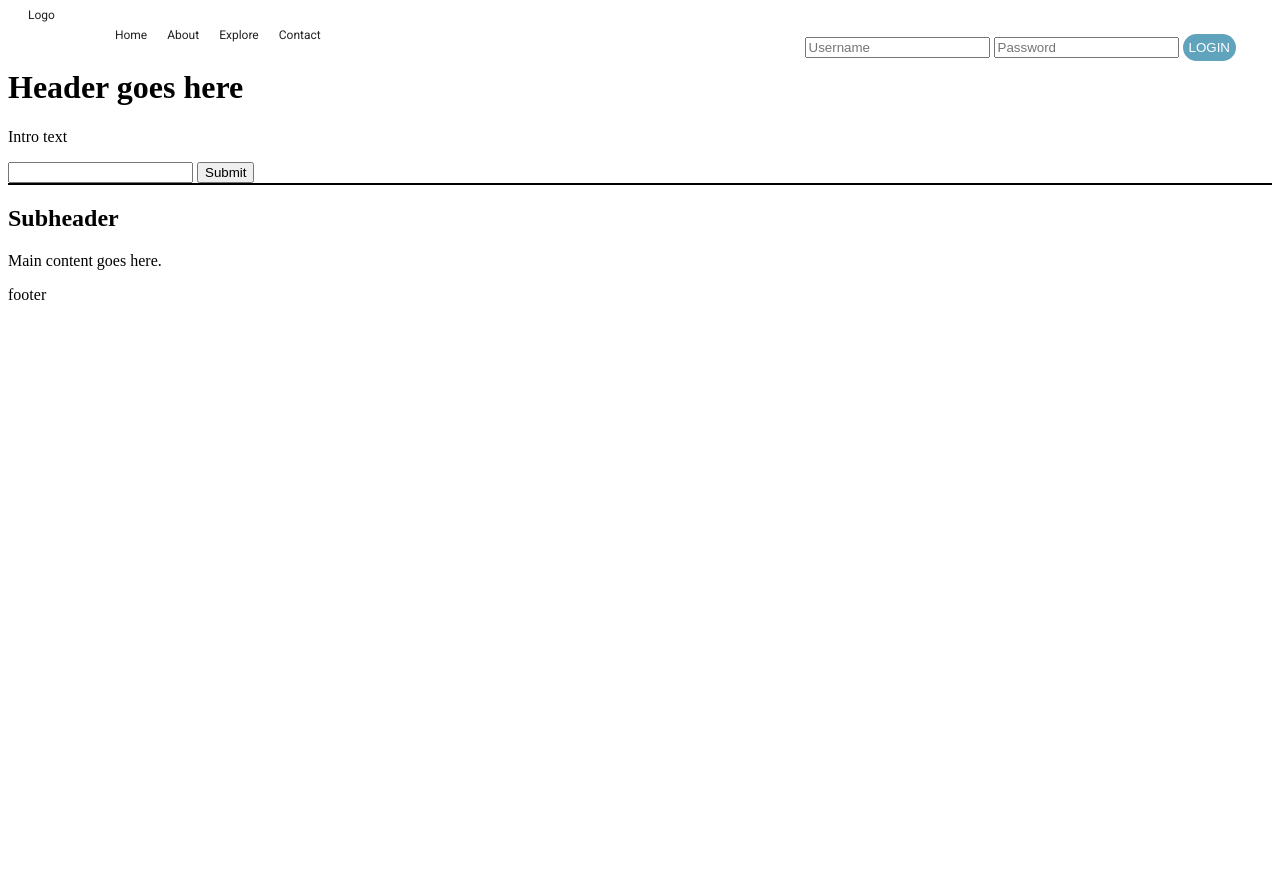
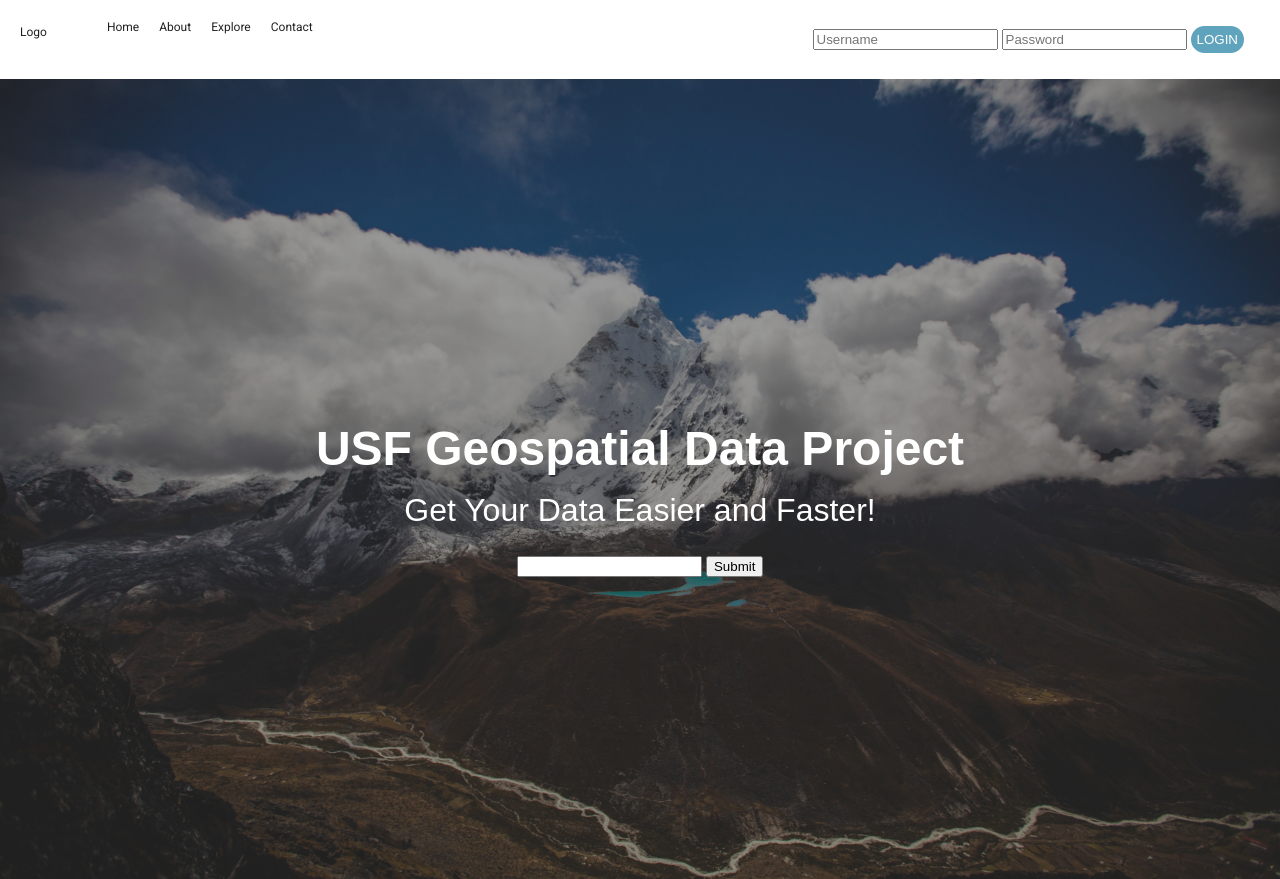
Before and after one commit to ebonnecab/USF-front-end, a plain HTML site: page client/app/index.html in a window 1280 px wide. Shown: the top 879 px of the page. Before the commit the page ends 800 px from the top, so only its background shows below. Drawn offline with Linux system fonts and the light colour scheme.

Commit message:
added hero image

```diff
--- a/client/app/index.html
+++ b/client/app/index.html
@@ -7,11 +7,11 @@
             <meta name="description" content="">
             <meta name="viewport" content="width=device-width, initial-scale=1">
             <link rel="stylesheet" href="./styles/main.css">
-            <link rel="stylesheet" href="./styles/navbar.css">
+            <link rel="stylesheet" href="./styles/landing.css">
             <link href="https://fonts.googleapis.com/css?family=Roboto&display=swap" rel="stylesheet">
+            <link href="https://fonts.googleapis.com/css?family=Montserrat&display=swap" rel="stylesheet">
         </head>
         <body>
-            <div class="container">
             <nav>
                 <a id="logo" href="#">Logo</a>
                 <a href="#">Home</a>
@@ -25,16 +25,16 @@
                         <button class="round" type="submit">Login</button>
                     </form>
             </nav>
-            </div>
+            <section class="container">
                 <div class="header">
-                <h1>Header goes here</h1>
-                <p>Intro text</p>
+                    <h1 class="header-text">USF Geospatial Data Project</h1>
+                    <h2 class="hero-subtitle">Get Your Data Easier and Faster!</h2>
                     <input type="text" id="query" autocomplete="false" />
                     <button id="submitButton">Submit</button>
                     <div id="autoComplete"></div>
                 </div>
+            </section>
             <div class="main">
-                <h2>Subheader</h2>
                 <p>Main content goes here.</p>
             </div>
             <div class="footer">
--- a/client/app/styles/navbar.css
+++ b/client/app/styles/landing.css
@@ -1,3 +1,8 @@
+body {
+    margin: 0;
+    padding: 0;
+}
+
 nav {
     width: 100%;
     height: 40px;
@@ -23,7 +28,7 @@ nav a:hover {}
     padding-left: 20px;
     padding-right: 40px;
     margin-right: 10px;
-    margin-top: -20px;
+    margin-top: 5px;
 }
 
 .login-container {
@@ -63,3 +68,46 @@ nav a:hover {}
     -moz-box-shadow: 0px 5px 40px -10px rgba(0, 0, 0, 0.57);
     transition: all 0.4s ease 0s;
 }
+
+.container {
+    position: relative;
+    width: 100vw;
+    height: 100vh;
+    display: flex;
+    justify-content: center;
+    align-items: center;
+}
+
+.container::before {
+    content: "";
+    position: absolute;
+    top: 0;
+    left: 0;
+    width: 100%;
+    height: 100%;
+    background: url(../images/header.jpg);
+    background-repeat: no-repeat;
+    background-size: cover;
+    background-position: center center;
+    filter: brightness(60%);
+}
+
+.header {
+    position: relative;
+    font-family: "Monserrat", sans-serif;
+    color: white;
+    text-align: center;
+    margin: 0.625rem;
+}
+
+.header-text {
+    font-size: 3rem;
+    font-weight: 600;
+    margin-bottom: 0;
+}
+
+.hero-subtitle {
+    font-size: 2rem;
+    font-weight: 200;
+    margin-top: 1rem;
+}
--- a/client/app/styles/main.css
+++ b/client/app/styles/main.css
@@ -1,5 +1,5 @@
 #autoComplete {
-    border: 1px solid black;
+    border: none;
 }
 
 .listHighlighted {
```
Also changed, not shown: client/app/scripts/nav.js (deleted, +0 -25 lines), client/app/images/header.jpg (added). Lines whose indentation alone changed are shown as unchanged.
